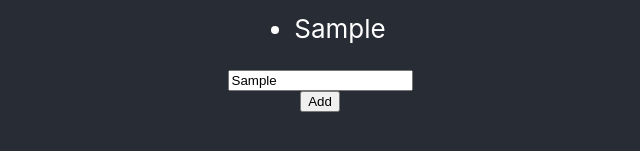
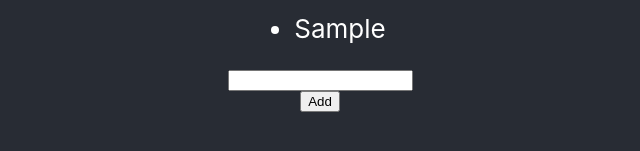
Before and after one commit to fr2Dev/rick-and-morty, a React (Create React App) app: page / in a window 1280 px wide. Both pictures are taken after typing "Sample" into the empty fields and a click on the button "Add". Shown: the part 351-502 px from the top of the page, without its empty margins (320-960 px from the left). Built offline with nearby package versions, Linux system fonts and the light colour scheme.

Commit message:
Added remove func

```diff
--- a/src/App.tsx
+++ b/src/App.tsx
@@ -3,18 +3,43 @@ import { Textfield, useTextfield } from './component/Textfield';
 import useTodo from './component/useTodo';
 import './App.css';
 
+type InputEvent =
+  | React.KeyboardEvent<HTMLInputElement>
+  | React.MouseEvent<HTMLButtonElement, MouseEvent>;
+
+const getTypeGuardKeyboardEvent = (
+  event: React.KeyboardEvent<HTMLInputElement> | React.MouseEvent<HTMLButtonElement, MouseEvent>
+): event is React.KeyboardEvent<HTMLInputElement> => {
+  return 'key' in event;
+};
+
 const App = () => {
-  const { input, handleInput } = useTextfield();
-  const { todos, add } = useTodo();
+  const { input, handleInput, resetInput } = useTextfield();
+  const { todos, add, remove } = useTodo();
+  const addTodo = (event: InputEvent): boolean | void | undefined => {
+    const isKeyboardEvent = getTypeGuardKeyboardEvent(event);
+    if (isKeyboardEvent && (event as React.KeyboardEvent<HTMLInputElement>).key !== 'Enter')
+      return false;
+
+    add(input);
+    resetInput();
+  };
 
   return (
     <div className="App">
       <header className="App-header">
         <div>
-          <ul>{todos.length > 0 && todos.map(task => <li>{task.value}</li>)}</ul>
+          <ul>
+            {todos.length > 0 &&
+              todos.map((task, i) => (
+                <li key={i.toString()} onClick={() => remove(i)}>
+                  {task.value}
+                </li>
+              ))}
+          </ul>
         </div>
-        <Textfield value={input} onChange={handleInput} />
-        <button onClick={() => add(input)}>Add</button>
+        <Textfield value={input} onChange={handleInput} onKeyDown={addTodo} />
+        <button onClick={addTodo}>Add</button>
       </header>
     </div>
   );
--- a/src/component/Textfield/Textfield.tsx
+++ b/src/component/Textfield/Textfield.tsx
@@ -1,12 +1,19 @@
 import * as React from 'react';
 
-export interface Props {
+// type InputEvent = UserKeyDownEvent | UserMouseEvent;
+
+type InputEvent =
+  | React.KeyboardEvent<HTMLInputElement>
+  | React.MouseEvent<HTMLButtonElement, MouseEvent>;
+
+interface TextfieldProps {
   value: string;
   onChange: (event: React.ChangeEvent<HTMLInputElement>) => void;
+  onKeyDown: (event: InputEvent) => boolean | void;
 }
 
-const Textfield: React.FC<Props> = ({ value, onChange }) => (
-  <input value={value} onChange={onChange} />
+const Textfield: React.FC<TextfieldProps> = ({ value, onChange, onKeyDown }) => (
+  <input value={value} onChange={onChange} onKeyDown={onKeyDown} />
 );
 
 export default Textfield;
--- a/src/component/Textfield/useTextfield.tsx
+++ b/src/component/Textfield/useTextfield.tsx
@@ -3,12 +3,14 @@ import { useState, ChangeEvent } from 'react';
 const useTextfield = (initialState: string = '') => {
   const [input, setInput] = useState(initialState);
   const handleInput = (event: ChangeEvent<HTMLInputElement>): void => {
-    setInput(event.target.value);
+    const { value } = event.target;
+    setInput(value);
+  };
+  const resetInput = (): void => {
+    setInput('');
   };
 
-  // TODO: on key down event.key === 13
-
-  return { input, handleInput };
+  return { input, handleInput, resetInput };
 };
 
 export default useTextfield;
--- a/src/component/useTodo.tsx
+++ b/src/component/useTodo.tsx
@@ -8,6 +8,7 @@ interface Todo {
 interface UseTodo {
   add: Add;
   todos: Todos;
+  remove: (index: number) => void;
 }
 
 type Todos = Todo[];
@@ -18,9 +19,13 @@ const useTodo = (): UseTodo => {
   const [todos, setTodos] = useState<Todos>([]);
 
   const add = (todo: string): void => {
-    setTodos([...todos, { value: todo, isDone: false }]);
+    if (todo.length > 0) setTodos([...todos, { value: todo, isDone: false }]);
   };
-  return { todos, add };
+  const remove = (index: number): void => {
+    todos.splice(index, 1);
+    setTodos([...todos]);
+  };
+  return { todos, add, remove };
 };
 
 export default useTodo;
```
Also changed, not shown: src/definitions/types.ts (added, +10 -0 lines).
